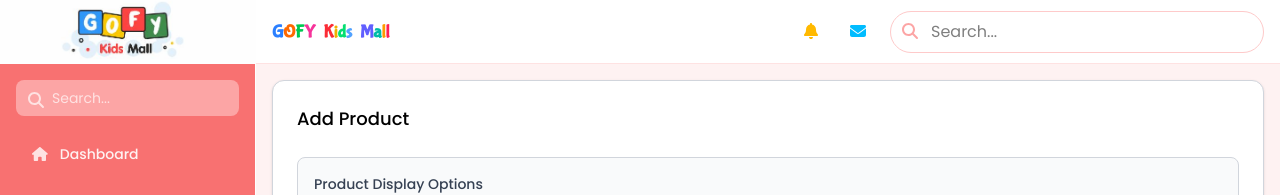
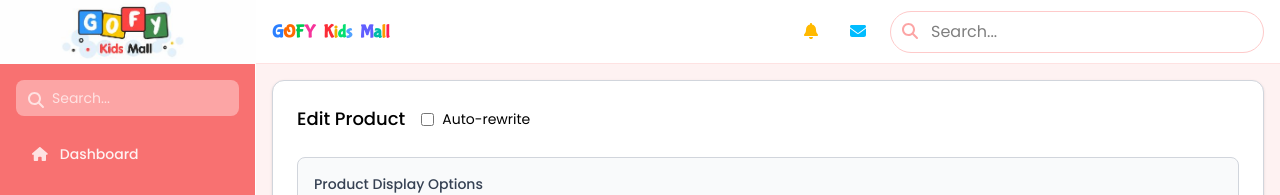
Before and after one commit to bmdusapna-pixel/gofydashboard, a React (Vite) app: page /admin/products/edit/1 in a window 1280 px wide. Shown: the top 195 px of the page. Built offline with nearby package versions, Linux system fonts and the light colour scheme; no server answers; sample sign-in values are in the browser's storage.

Commit message:
auto change sku

```diff
--- a/src/pages/Products/AddProduct.jsx
+++ b/src/pages/Products/AddProduct.jsx
@@ -40,6 +40,7 @@ const AddProduct = () => {
   const [isDragging, setIsDragging] = useState(false);
   const [imagePreviews, setImagePreviews] = useState([]);
   const [videoPreview, setVideoPreview] = useState(null);
+  const [autoRewrite, setAutoRewrite] = useState(true);
 
   useEffect(() => {
     const fetchAgeGroups = async () => {
@@ -136,9 +137,13 @@ const AddProduct = () => {
   const handleProductNameChange = (e) => {
     const { value } = e.target;
     const urlSlug = generateSlug(value);
-    setProduct((prev) => ({ ...prev, name: value, url: urlSlug }));
-
-    // Update all SKUs
+    // Update name and url only when autoRewrite is enabled; otherwise update name only
+    setProduct((prev) =>
+      autoRewrite ? { ...prev, name: value, url: urlSlug } : { ...prev, name: value }
+    );
+
+    // Update all SKUs only when autoRewrite is enabled
+    if (autoRewrite) {
       setVariants((prev) =>
         prev.map((variant) => {
           const colorName = getColorName(variant.color);
@@ -154,6 +159,7 @@ const AddProduct = () => {
           };
         })
       );
+    }
   };
 
   const addProductSpec = () => {
@@ -290,7 +296,7 @@ const AddProduct = () => {
       updated[variantIndex][field] = value;
 
       // When color changes -> update all SKUs inside this variant
-      if (field === "color") {
+      if (field === "color" && autoRewrite) {
         const colorName = getColorName(value);
         updated[variantIndex].ageGroups = updated[variantIndex].ageGroups.map(
           (ag) => {
@@ -323,7 +329,7 @@ const AddProduct = () => {
       }
 
       // Auto-generate SKU when ageGroup selected
-      if (field === "ageGroup") {
+      if (field === "ageGroup" && autoRewrite) {
         const colorName = getColorName(updated[variantIndex].color);
         const ageName = getAgeGroupName(value);
         const sku = generateSKU(product.name, colorName, ageName);
@@ -620,9 +626,19 @@ const AddProduct = () => {
     <div className="flex-1 overflow-y-auto p-4 bg-primary-50">
       <div className="">
         <div className="bg-white p-6 rounded-xl shadow-sm border border-gray-300">
-          <h1 className="text-lg font-medium mb-6 whitespace-nowrap">
-            Add Product
-          </h1>
+          <div className="flex items-center justify-between mb-6">
+            <div className="flex items-center gap-4">
+              <h1 className="text-lg font-medium whitespace-nowrap">Add Product</h1>
+              <label className="flex items-center gap-2 text-sm">
+                <input
+                  type="checkbox"
+                  checked={autoRewrite}
+                  onChange={(e) => setAutoRewrite(e.target.checked)}
+                />
+                <span>Auto-rewrite</span>
+              </label>
+            </div>
+          </div>
 
           <form onSubmit={handleSubmit} className="space-y-8 text-sm">
             {/* Moved Product Display Section inside the form */}
--- a/src/pages/Products/EditProduct.jsx
+++ b/src/pages/Products/EditProduct.jsx
@@ -44,6 +44,7 @@ const EditProduct = () => {
   const [newImages, setNewImages] = useState([]);
   const [videoPreview, setVideoPreview] = useState(null);
   const [newVideo, setNewVideo] = useState(null);
+  const [autoRewrite, setAutoRewrite] = useState(false);
 
   useEffect(() => {
     const fetchAgeGroups = async () => {
@@ -231,9 +232,14 @@ const EditProduct = () => {
   const handleProductNameChange = (e) => {
     const { value } = e.target;
     const urlSlug = generateSlug(value);
-    setProduct((prev) => ({ ...prev, name: value, url: urlSlug }));
-
-    // Update all SKUs
+
+    // If autoRewrite enabled, update name and url; otherwise only update name
+    setProduct((prev) =>
+      autoRewrite ? { ...prev, name: value, url: urlSlug } : { ...prev, name: value }
+    );
+
+    // Update all SKUs only when autoRewrite enabled
+    if (autoRewrite) {
       setVariants((prev) =>
         prev.map((variant) => {
           const colorName = getColorName(variant.color);
@@ -249,6 +255,7 @@ const EditProduct = () => {
           };
         })
       );
+    }
   };
 
   const addProductSpec = () => {
@@ -409,8 +416,8 @@ const EditProduct = () => {
       const updated = [...prev];
       updated[variantIndex][field] = value;
 
-      // When color changes -> update all SKUs inside this variant
-      if (field === "color") {
+      // When color changes -> update all SKUs inside this variant (only if autoRewrite)
+      if (field === "color" && autoRewrite) {
         const colorName = getColorName(value);
         updated[variantIndex].ageGroups = updated[variantIndex].ageGroups.map(
           (ag) => {
@@ -442,8 +449,8 @@ const EditProduct = () => {
           cutPrice > 0 ? Math.round(((cutPrice - price) / cutPrice) * 100) : "";
       }
 
-      // Auto-generate SKU when ageGroup selected
-      if (field === "ageGroup") {
+      // Auto-generate SKU when ageGroup selected (only if autoRewrite)
+      if (field === "ageGroup" && autoRewrite) {
         const colorName = getColorName(updated[variantIndex].color);
         const ageName = getAgeGroupName(value);
         const sku = generateSKU(product.name, colorName, ageName);
@@ -770,9 +777,19 @@ const EditProduct = () => {
     <div className="flex-1 overflow-y-auto p-4 bg-primary-50">
       <div className="">
         <div className="bg-white p-6 rounded-xl shadow-sm border border-gray-300">
-          <h1 className="text-lg font-medium mb-6 whitespace-nowrap">
-            Add Product
-          </h1>
+          <div className="flex items-center justify-between mb-6">
+            <div className="flex items-center gap-4">
+              <h1 className="text-lg font-medium whitespace-nowrap">Edit Product</h1>
+              <label className="flex items-center gap-2 text-sm">
+                <input
+                  type="checkbox"
+                  checked={autoRewrite}
+                  onChange={(e) => setAutoRewrite(e.target.checked)}
+                />
+                <span>Auto-rewrite</span>
+              </label>
+            </div>
+          </div>
 
           <form onSubmit={handleSubmit} className="space-y-8 text-sm">
             {/* Moved Product Display Section inside the form */}
```
Lines whose indentation alone changed are shown as unchanged.
